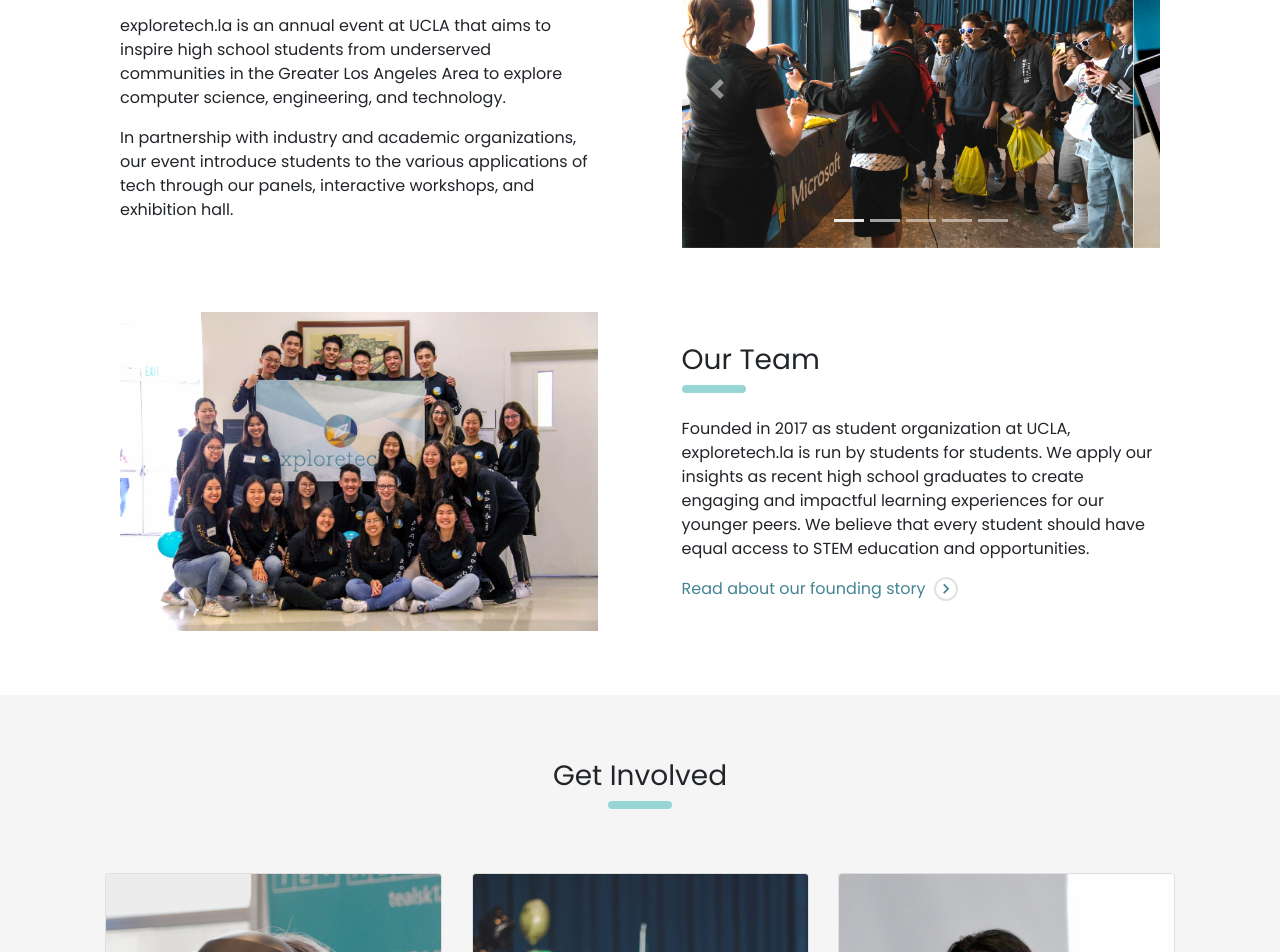
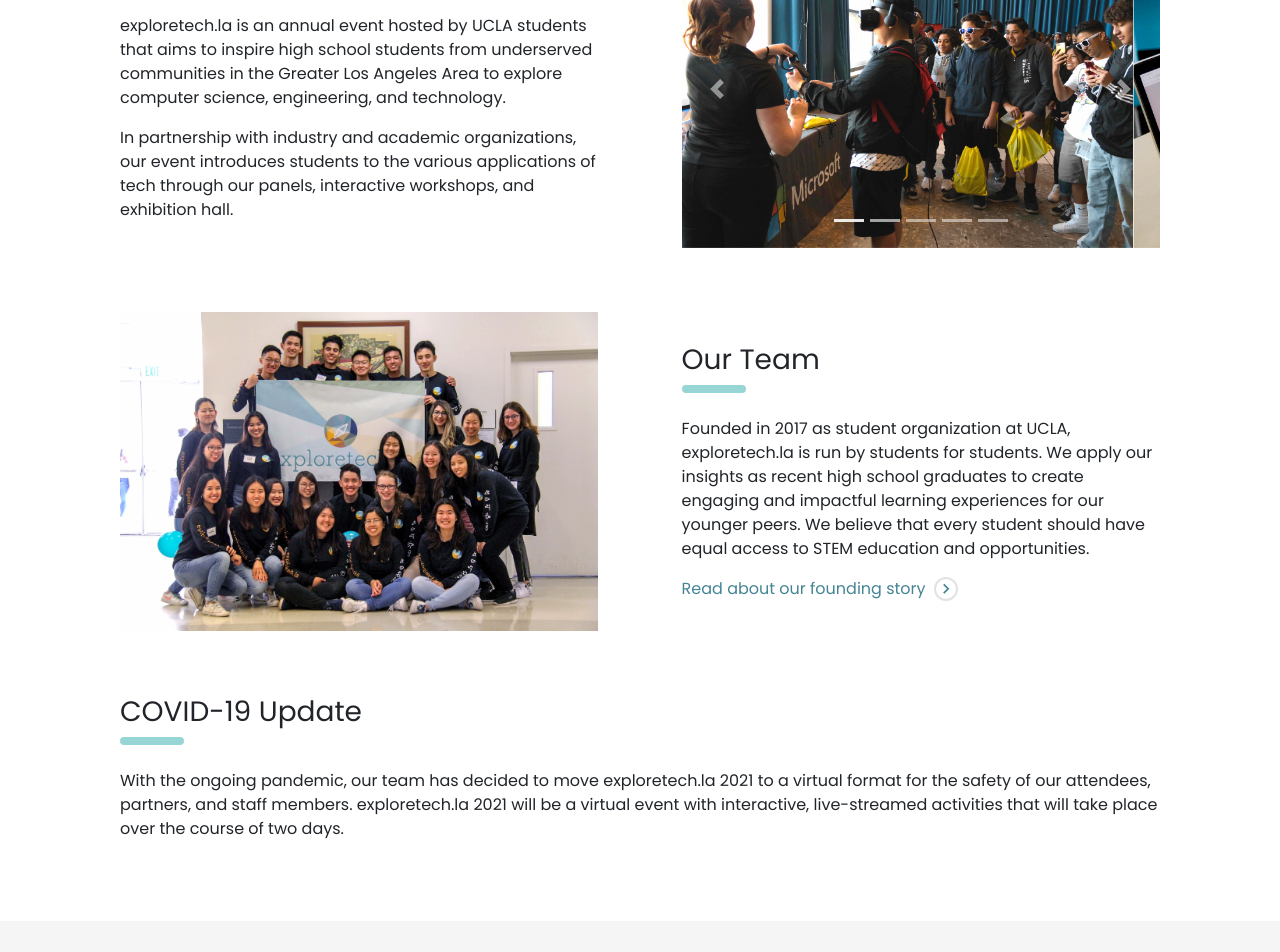
Before and after one commit to exploretech-la/website, a React (Create React App) app: page / in a window 1280 px wide. Shown: the part 780-1732 px from the top of the page. Built offline with nearby package versions, Linux system fonts and the light colour scheme.

Commit message:
Copy updates

```diff
--- a/src/components/About.jsx
+++ b/src/components/About.jsx
@@ -38,8 +38,8 @@ export default class About extends Component {
                             <div className="pill-divider" />
                         </div>
                         <div className="about-description">
-                            <p>exploretech.la is an annual event at UCLA that aims to inspire high school students from underserved communities in the Greater Los Angeles Area to explore computer science, engineering, and technology.</p>
-                            <p>In partnership with industry and academic organizations, our event introduce students to the various applications of tech through our panels, interactive workshops, and exhibition hall.</p>
+                            <p>exploretech.la is an annual event hosted by UCLA students that aims to inspire high school students from underserved communities in the Greater Los Angeles Area to explore computer science, engineering, and technology.</p>
+                            <p>In partnership with industry and academic organizations, our event introduces students to the various applications of tech through our panels, interactive workshops, and exhibition hall.</p>
                         </div>
                     </div>
                     {this._renderCarousel({ className: 'right-column' })}
@@ -62,12 +62,30 @@ export default class About extends Component {
                         </div>
                     </div>
                 </div>
+                {this._getCovid19Update()}
             </section>
         );
     }
 
+    _getCovid19Update() {
+        return (
+            <div className="about-content covid19-update">
+                <div className="text">
+                    <div className="section-title">
+                        <h3 className="title">COVID-19 Update</h3>
+                        <div className="pill-divider" />
+                    </div>
+                    <p>
+                        With the ongoing pandemic, our team has decided to move exploretech.la 2021 to a virtual format for the safety of our attendees, partners, and staff members.
+                        exploretech.la 2021 will be a virtual event with interactive, live-streamed activities that will take place over the course of two days.
+                    </p>
+                </div>
+            </div>
+        );
+    }
+
     /**
-     * Warning: CaourselImages with different heights causes the Carousel to be buggy.
+     * WARNING: CaourselImages with different heights causes the Carousel to be buggy.
      * As of this comment being written, all the pre-selected images are the same height.
      * To fix this, we need to use images with all the same height or do some styling with
      * object-fit.
--- a/src/components/GetInvolved.jsx
+++ b/src/components/GetInvolved.jsx
@@ -25,14 +25,14 @@ export default class GetInvolved extends Component {
 					<CardDeck>
 						<Card className="high-schools">
 							<Card.Img variant="top" src={TEALS_VR} />
-							<a href="mailto:exploretechla@cs.ucla.edu" target="_blank" rel="noopener noreferrer">
+							<a href="https://forms.gle/DAmRPcJiyJmppKnJ7" target="_blank" rel="noopener noreferrer">
 								<Card.ImgOverlay>
 									<div className="card-content">
 										<Card.Title>For High Schools</Card.Title>
 										<Card.Text>Inspire your students</Card.Text>
 										<div className="get-involved-cta">
 											<MdKeyboardArrowRight className="MdKeyboardArrowRight" />
-											<Card.Text className="cta-text">Email us</Card.Text>
+											<Card.Text className="cta-text">Sign up for updates</Card.Text>
 										</div>
 									</div>
 									<div className="gradient-back" />
--- a/src/components/Hero.jsx
+++ b/src/components/Hero.jsx
@@ -10,14 +10,11 @@ export default class Hero extends Component {
     render() {
         return (
             <section className="Section Hero">
-                {/* <div className="hero-body">
-
-                </div> */}
                 <img src={LogoWithIconGroup} className="logo-with-icon-group" alt="logo-with-icon-group" />
                     <div className="hero-content">
                         <h1 className="h1-title">Inspire the Future&nbsp;of&nbsp;Tech</h1>
                         <h2 className="h2-title">Inspire the Future&nbsp;of&nbsp;Tech</h2>
-                        <p>April 10-11, 2021</p>
+                        <p>Hosted virtually April 10-11, 2021</p>
                         <p>University of California, Los Angeles</p>
                         <div className="hero-cta">
                             <Button variant="info" href={`#${HomePageSections.GET_INVOLVED.name}`}>Get Involved</Button>
--- a/src/components/Sponsors.jsx
+++ b/src/components/Sponsors.jsx
@@ -31,7 +31,7 @@ export default class Sponsors extends Component {
             <section className={classnames} id={HomePageSections.SPONSORS.name}>
                 <div className="sponsors-container">
                     <div className="sponsors-header">
-                        <h3>Our Sponsors</h3>
+                        <h3>Past Sponsors</h3>
                         <div className="pill-divider" />
                     </div>
                     <div className="large-logos">
--- a/src/constants/HomePageSections.js
+++ b/src/constants/HomePageSections.js
@@ -1,6 +1,6 @@
 const HomePageSections = {
     ABOUT: {
-        name: 'home',
+        name: 'about',
     },
     GET_INVOLVED: {
         name: 'get-involved',
```
Also changed, not shown: src/components/COVID19Update.jsx (deleted, +0 -15 lines), src/components/COVID19Update.scss (deleted, +0 -8 lines), src/components/Hero.scss (+0 -9 lines).
